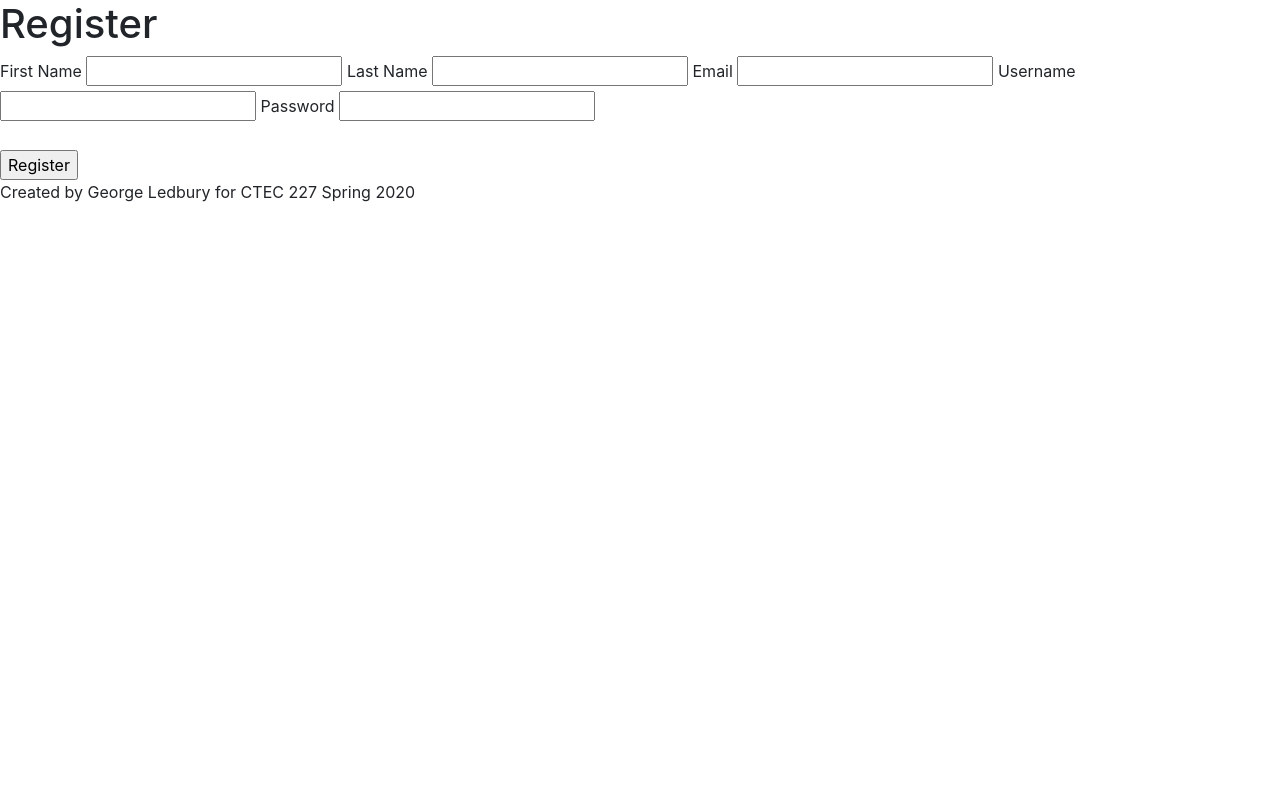
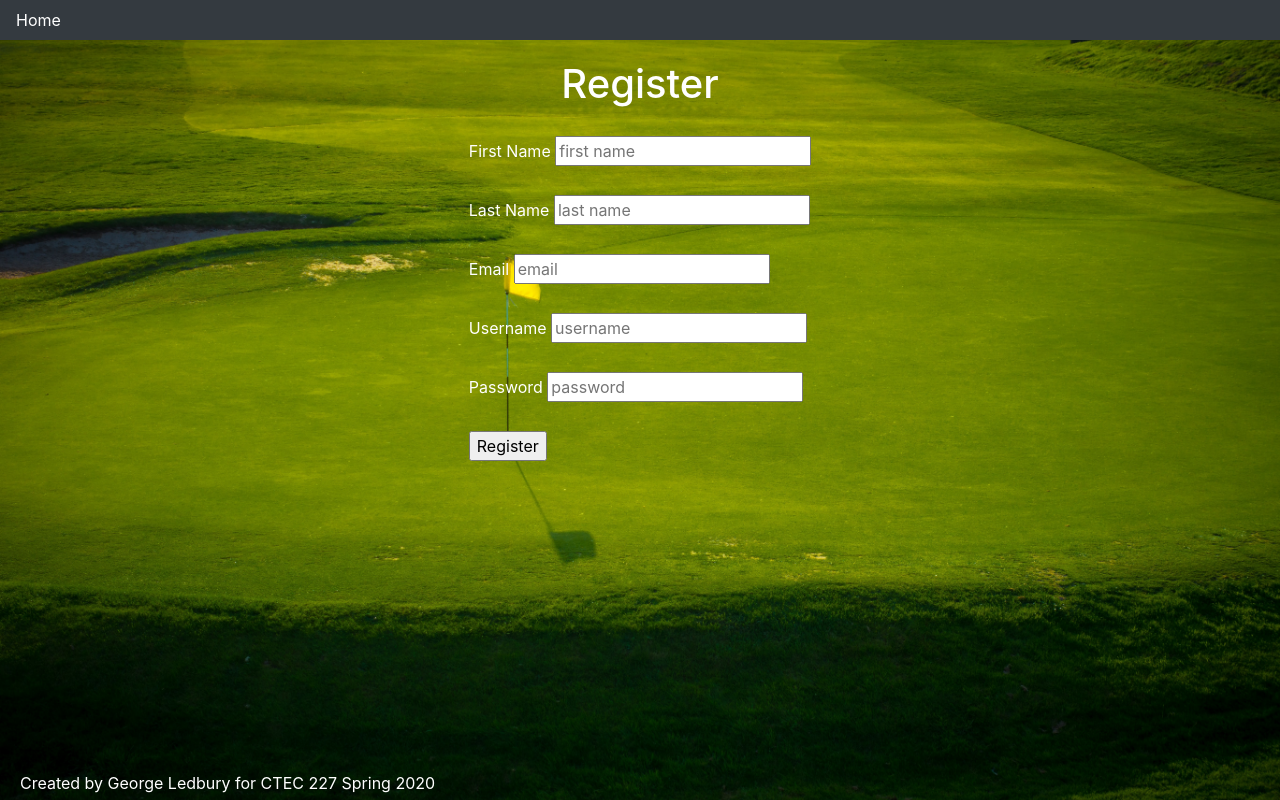
Before and after one commit to gledbury/CTEC-227-final-project, a PHP site: page /register.php in a window 1280 px wide. Run offline with PHP 8.4, Linux system fonts and the light colour scheme; some libraries are stand-ins or nearby versions.

Commit message:
hopefully 50% done

```diff
--- a/includes/footer.inc.php
+++ b/includes/footer.inc.php
@@ -1,3 +1 @@
-<footer>Created by George Ledbury for CTEC 227 Spring 2020</footer>
-</body>
-</html>
+<footer class="footer">Created by George Ledbury for CTEC 227 Spring 2020</footer>
--- /dev/null
+++ b/includes/functions.inc.php
@@ -0,0 +1,6 @@
+<?php
+
+function display_scores () {}
+
+
+?>
--- a/register.php
+++ b/register.php
@@ -1,6 +1,7 @@
 <?php
 // registration page
 $pageTitle = "Register";
+session_start();
 require 'includes/header.inc.php';
 require_once 'includes/db_connection.inc.php';
 
@@ -11,33 +12,43 @@ if ($_SERVER['REQUEST_METHOD'] == 'POST') {
     $username = $db->real_escape_string($_POST['username']);
     $password = hash('sha512', $db->real_escape_string($_POST['password']));
 
+
     $sql = "INSERT INTO users (first_name,last_name,email,username,password)
     VALUES('$first_name','$last_name','$email','$username','$password')";
 
     // echo $sql;
     $result = $db->query($sql);
 
+
     if (!$result) {
         echo "<div>There was a problem registering your account.</div>";
     } else {
-        header ('location: login.php');
+        header ('location: home.php');
+        // echo $sql;
     }
 }
 ?>
 
-<h1>Register</h1>
-<form action="register.php" method="POST">
-    <label for="first_name">First Name</label>
-    <input type="text" id="first_name" required name = "first_name">
-    <label for="last_name">Last Name</label>
-    <input type="text" id="last_name" required name="last_name">
-    <label for="email">Email</label>
-    <input type="email" id="email" required name="email">
-    <label for="username">Username</label>
-    <input type="text" id="username" required name="username">
-    <label for="password">Password</label>
-    <input type="password" id="password" required name="password">
-    <br><br>
-    <input type="submit" value="Register">
-</form>
+<nav class="navbar navbar-expand-lg navbar-dark bg-dark">
+    <div class="container-nav">
+        <a class="text-white bg-dark" href="home.php" id="home" title="Home">Home</a>
+    </div>
+</nav>
+<div class="register-container">
+    <h1 class="register">Register</h1>
+    <form class="register-form" action="register.php" method="POST">
+        <label class="register-label" for="first_name">First Name</label>
+        <input type="text" id="first_name" required name = "first_name" placeholder="first name"><br><br>
+        <label class="register-label" for="last_name">Last Name</label>
+        <input type="text" id="last_name" required name="last_name" placeholder="last name"><br><br>
+        <label class="register-label" for="email">Email</label>
+        <input type="email" id="email" required name="email" placeholder="email"><br><br>
+        <label class="register-label" for="username">Username</label>
+        <input type="text" id="username" required name="username" placeholder="username"><br><br>
+        <label class="register-label" for="password">Password</label>
+        <input type="password" id="password" required name="password" placeholder="password">
+        <br><br>
+        <input type="submit" value="Register" title="Click to register">
+    </form>
+</div>
 <?php require 'includes/footer.inc.php'; ?>
--- /dev/null
+++ b/style.css
@@ -0,0 +1,109 @@
+body {
+    background: url(images/golf2.jpg);
+    height: 100vh;
+    -webkit-background-size: cover;
+    -moz-background-size: cover;
+    -o-background-size: cover;
+    background-size: cover;
+}
+
+.welcome {
+    color: white;
+    text-align: center;
+}
+
+.login-container {
+    display: block;
+    text-align: center;
+    padding-top: 30px;
+    /* height: 95vh; */
+}
+
+.login-form {
+    display: inline-block;
+    margin-left: auto;
+    margin-right: auto;
+    text-align: center;
+}
+
+.login {
+    color: white;
+    text-align: center;
+}
+
+.login-password {
+    color: white;
+}
+
+.login-label {
+    color: white;
+}
+
+.register-container {
+    display: block;
+    text-align: center;
+    padding-top: 20px;
+}
+
+.register-form {
+    display: inline-block;
+    margin-left: auto;
+    margin-right: auto;
+    text-align: left;
+}
+
+.register {
+    color: white;
+    padding-bottom: 20px;
+}
+
+.register-label {
+    color: white;
+}
+
+.score-container {
+    display: block;
+    text-align: center;
+    padding-top: 20px;
+}
+
+.score-post {
+    color: white;
+    padding-bottom: 20px;
+}
+
+.score-form {
+    display: inline-block;
+    margin-left: auto;
+    margin-right: auto;
+    text-align: left;
+    color: white;
+}
+
+.review-container {
+    display: block;
+    text-align: center;
+    padding-top: 20px;
+}
+
+.review-post {
+    color: white;
+    padding-bottom: 20px;
+}
+
+.review-form {
+    display: inline-block;
+    margin-left: auto;
+    margin-right: auto;
+    text-align: left;
+    color: white;
+}
+
+.footer {
+    color: white;
+    text-align: left;
+    position: absolute;
+    bottom: 0;
+    padding-left: 20px;
+    padding-bottom: 5px;
+}
```
Also changed, not shown: course_reviews.php (+9 -0 lines), home.php (+3 -5 lines), leaderboard.php (+13 -2 lines), login.php (+12 -2 lines), user_mainPage.php (+29 -7 lines), user_reviews.php (+17 -7 lines), user_scores.php (+16 -11 lines), images/golf.jpg (added), images/golf2.jpg (added), includes/code.inc.php (added).
